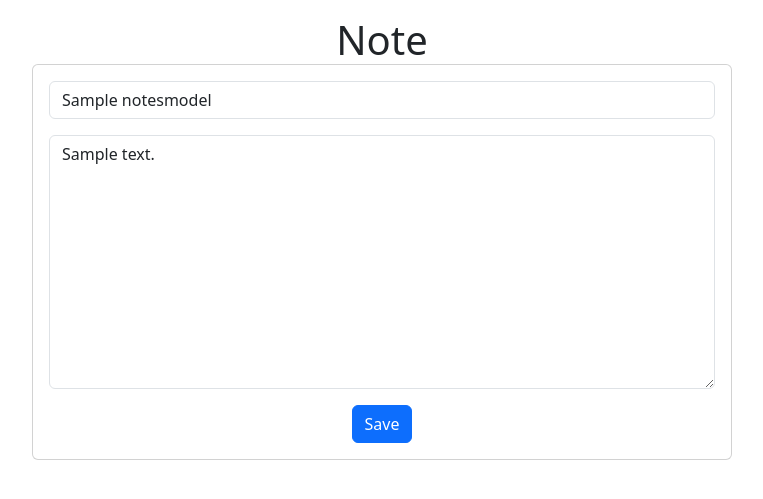
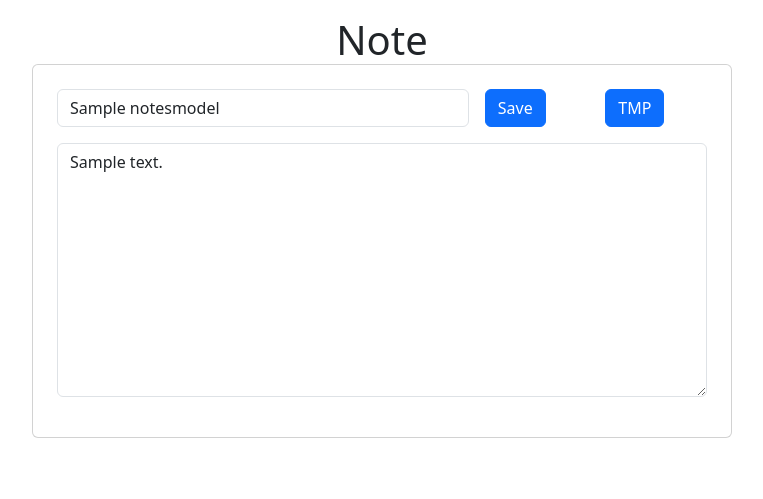
Before and after one commit to andjey777/browser-notes, a Django app: page /notes/ in a window 1280 px wide. Shown: the top 499 px of the page, without its empty margins (258-1021 px from the left). Run offline with Django 5.2, Linux system fonts and the light colour scheme; tables that the repository leaves empty hold one stand-in row (values such as "Sample post"); some libraries are stand-ins or nearby versions.

Commit message:
attempt at bootstraping

```diff
--- a/notes/forms.py
+++ b/notes/forms.py
@@ -6,7 +6,7 @@ from notes.models import NotesModel
 
 class NotesForm(forms.ModelForm):
     # authors = forms.ModelMultipleChoiceField(queryset=Author.objects.all())
-    name = forms.CharField(label="", widget=forms.TextInput(attrs={"class": "form-control", "placeholder": "Name"}))
+    name = forms.CharField(label="", widget=forms.TextInput(attrs={"class": "form-control", "placeholder": "Name", "readonly": "readonly"}))
     text = forms.CharField(label="", widget=forms.Textarea(attrs={"class": "form-control", "placeholder": "Text"}))
 
     class Meta:
--- a/notes/views.py
+++ b/notes/views.py
@@ -22,8 +22,9 @@ class IndexView(generic.UpdateView):
     def post(self, request):
         form_name = request.POST.get("name")
         form_text = request.POST.get("text")
-        NotesModel.objects.update_or_create(
-            name=form_name,
-            defaults={"text": form_text},
-        )
+        if form_name and form_text:
+            NotesModel.objects.update_or_create(
+                name=form_name,
+                defaults={"text": form_text},
+            )
         return redirect("notes:index")
--- a/templates/notes/index.html
+++ b/templates/notes/index.html
@@ -3,6 +3,8 @@
 {% bootstrap_javascript %}
 <!DOCTYPE html>
 <html>
+<style>
+</style>
 
 <head>
     <meta charset="utf-8">
@@ -16,8 +18,16 @@
 
         <form id="main_form" class="m-3" method="POST">
             {% csrf_token %}
-            {{ form.as_p }}
-            <button class="btn btn-primary" type="submit">Save</button>
+            <table class="table table-borderless w">
+                <tr>
+                    <td>{{ form.name }}</td>
+                    <td><button class="btn btn-primary" type="submit">Save</button></td>
+                    <td><button class="btn btn-primary" type="submit">TMP</button></td>
+                </tr>
+                <tr>
+                    <td colspan="3">{{ form.text }}</td>
+                </tr>
+            </table>
         </form>
     </div>
     <!-- <script>
```
